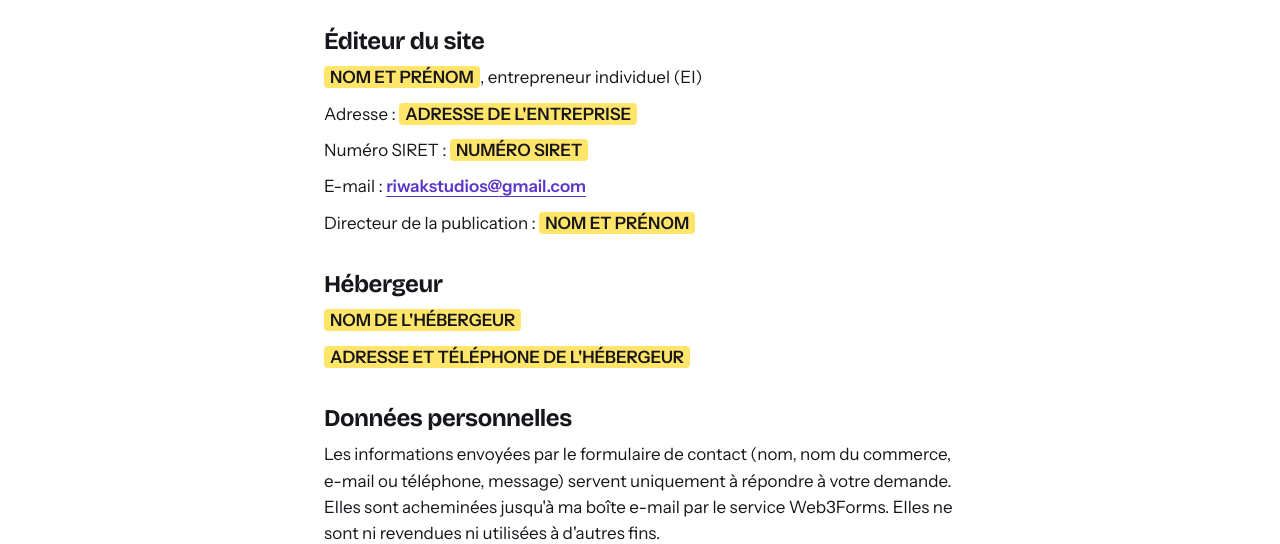
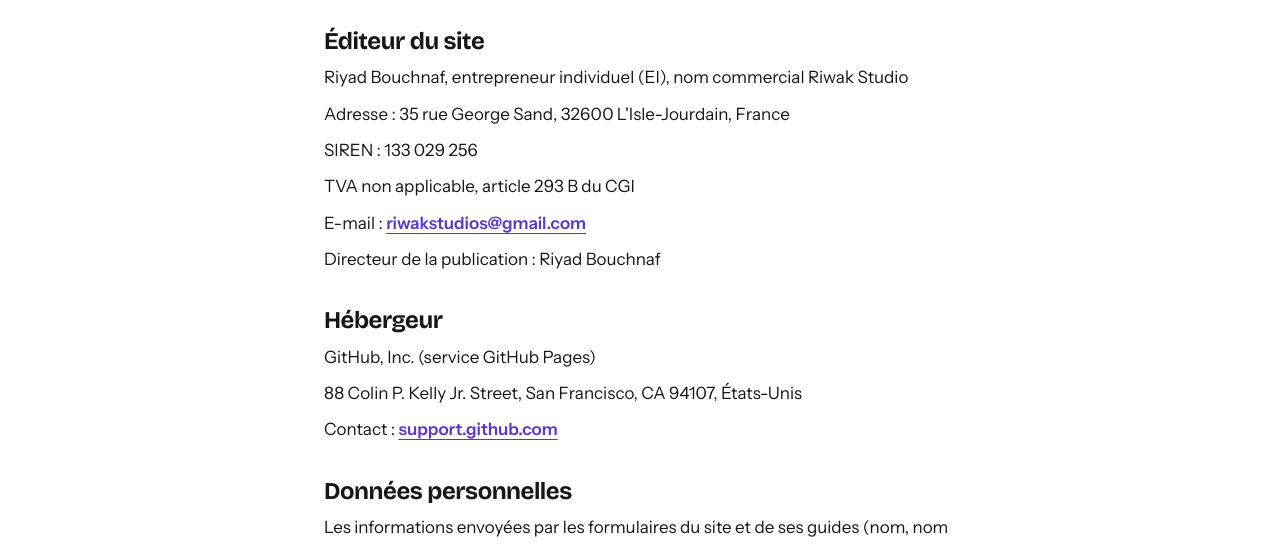
Before and after one commit to riyadbouchnaf/riwak-studio, a plain HTML site: page mentions-legales.html in a window 1280 px wide. Shown: the part 239-783 px from the top of the page. Drawn offline with nearby package versions, Linux system fonts and the light colour scheme.

Commit message:
Mentions légales remplies

```diff
--- a/mentions-legales.html
+++ b/mentions-legales.html
@@ -12,7 +12,7 @@
     try { var t = localStorage.getItem('theme'); if (t) document.documentElement.dataset.theme = t; } catch (e) {}
   </script>
   <!-- « ?v=2 » = numéro de version. Le changer oblige les navigateurs à recharger le fichier au lieu d'utiliser leur ancienne copie. -->
-  <link rel="stylesheet" href="style.css?v=2">
+  <link rel="stylesheet" href="style.css?v=3">
 </head>
 <body>
 
@@ -28,28 +28,30 @@
   </nav>
 </header>
 
-<!-- À FAIRE AVANT LA MISE EN LIGNE : remplacer tous les textes surlignés en jaune.
-     Ces informations sont obligatoires sur un site professionnel. -->
+<!-- Informations obligatoires sur un site professionnel (loi pour la confiance dans l'économie numérique).
+     À mettre à jour si l'adresse change, et ajouter le SIRET quand il est connu. -->
 <main class="page-simple">
   <h1>Mentions légales</h1>
 
   <h2>Éditeur du site</h2>
-  <p><mark class="a-remplir">NOM ET PRÉNOM</mark>, entrepreneur individuel (EI)</p>
-  <p>Adresse : <mark class="a-remplir">ADRESSE DE L'ENTREPRISE</mark></p>
-  <p>Numéro SIRET : <mark class="a-remplir">NUMÉRO SIRET</mark></p>
+  <p>Riyad Bouchnaf, entrepreneur individuel (EI), nom commercial Riwak Studio</p>
+  <p>Adresse : 35 rue George Sand, 32600 L'Isle-Jourdain, France</p>
+  <p>SIREN : 133 029 256</p>
+  <p>TVA non applicable, article 293 B du CGI</p>
   <p>E-mail : <a href="mailto:riwakstudios@gmail.com" class="lien">riwakstudios@gmail.com</a></p>
-  <p>Directeur de la publication : <mark class="a-remplir">NOM ET PRÉNOM</mark></p>
+  <p>Directeur de la publication : Riyad Bouchnaf</p>
 
   <h2>Hébergeur</h2>
-  <p><mark class="a-remplir">NOM DE L'HÉBERGEUR</mark></p>
-  <p><mark class="a-remplir">ADRESSE ET TÉLÉPHONE DE L'HÉBERGEUR</mark></p>
+  <p>GitHub, Inc. (service GitHub Pages)</p>
+  <p>88 Colin P. Kelly Jr. Street, San Francisco, CA 94107, États-Unis</p>
+  <p>Contact : <a href="https://support.github.com" class="lien">support.github.com</a></p>
 
   <h2>Données personnelles</h2>
-  <p>Les informations envoyées par le formulaire de contact (nom, nom du commerce, e-mail ou téléphone, message) servent uniquement à répondre à votre demande. Elles sont acheminées jusqu'à ma boîte e-mail par le service Web3Forms. Elles ne sont ni revendues ni utilisées à d'autres fins.</p>
+  <p>Les informations envoyées par les formulaires du site et de ses guides (nom, nom du commerce, e-mail ou téléphone, message) servent uniquement à répondre à votre demande. Elles sont acheminées jusqu'à ma boîte e-mail par le service Web3Forms. Elles ne sont ni revendues ni utilisées à d'autres fins.</p>
   <p>Vous pouvez demander à consulter, corriger ou supprimer vos informations en écrivant à <a href="mailto:riwakstudios@gmail.com" class="lien">riwakstudios@gmail.com</a>.</p>
 
   <h2>Sites de démonstration</h2>
-  <p>Les sites LAME, Atelier Solane et Figue présentés en exemple sont des concepts fictifs. Les commerces, les tarifs, les adresses et les numéros de téléphone qui y figurent n'existent pas.</p>
+  <p>Les sites LAME, Atelier Solane, Figue et Boulangerie Ferrand présentés en exemple, ainsi que la cliente « Julie » des guides, sont des concepts fictifs. Les commerces, les tarifs, les adresses et les numéros de téléphone qui y figurent n'existent pas.</p>
 </main>
 
 <footer class="pied">
```
